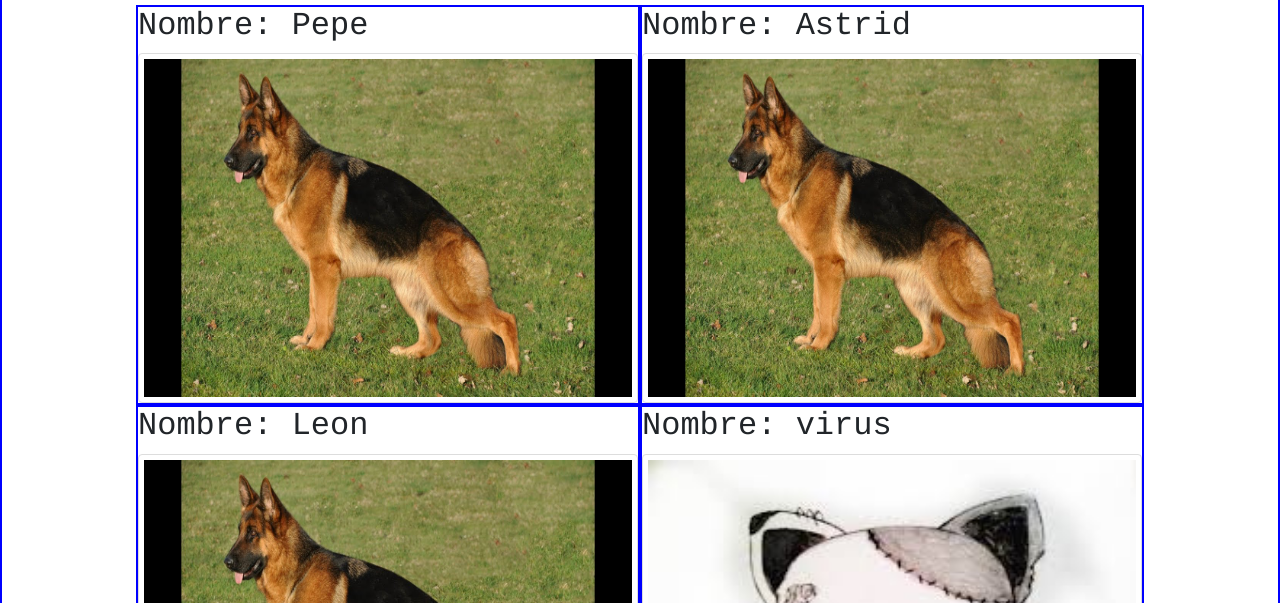
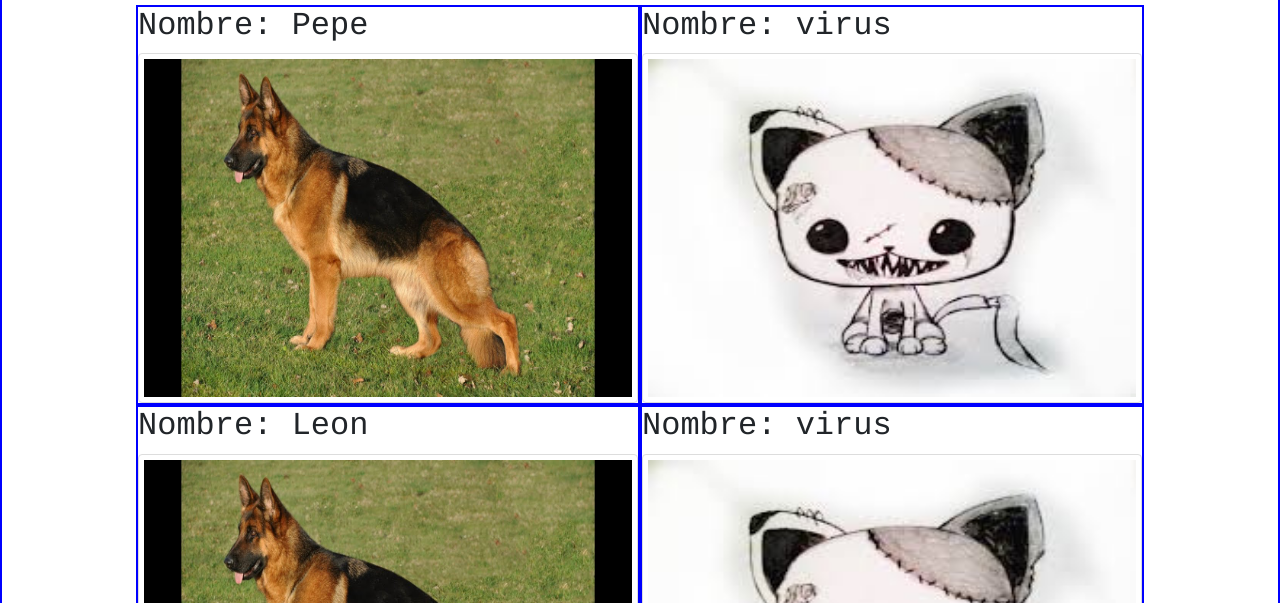
Before and after one commit to missmetal/WebSimpleGatitos, a plain HTML site: page index.html in a window 1280 px wide. Shown: the part 656-1259 px from the top of the page. Drawn offline with nearby package versions, Linux system fonts and the light colour scheme.

Commit message:
hagamos las cosas bien posta

```diff
--- a/index.html
+++ b/index.html
@@ -35,9 +35,9 @@
             <h2>Nombre: Pepe</h2>
             <img src="pastoraleman.jpg" alt="pastoraleman" />
         </div>
-        <div id="astrid">
-            <h2>Nombre: Astrid</h2>
-            <img src="pastoraleman.jpg" alt="pastoraleman" />
+         <div id="leon">
+            <h2>Nombre: virus</h2>
+            <img src="gatito2.jpg" alt="Gatito" />
         </div>
         <div id="leon">
             <h2>Nombre: Leon</h2>
```
